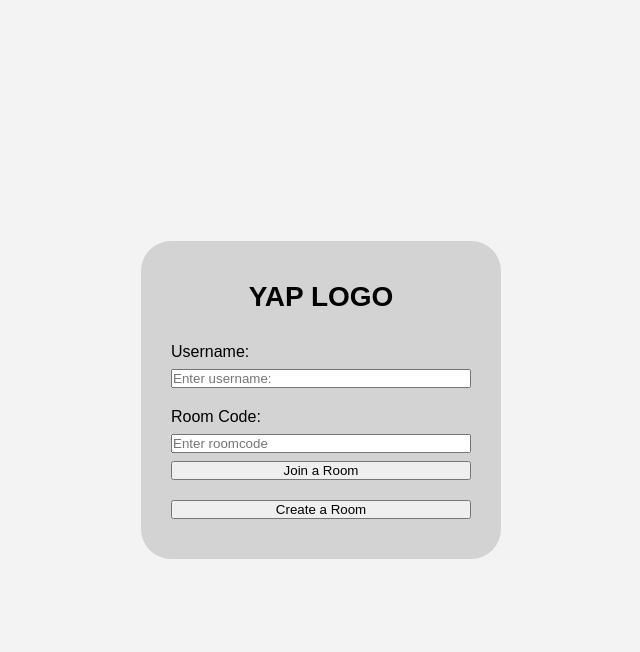
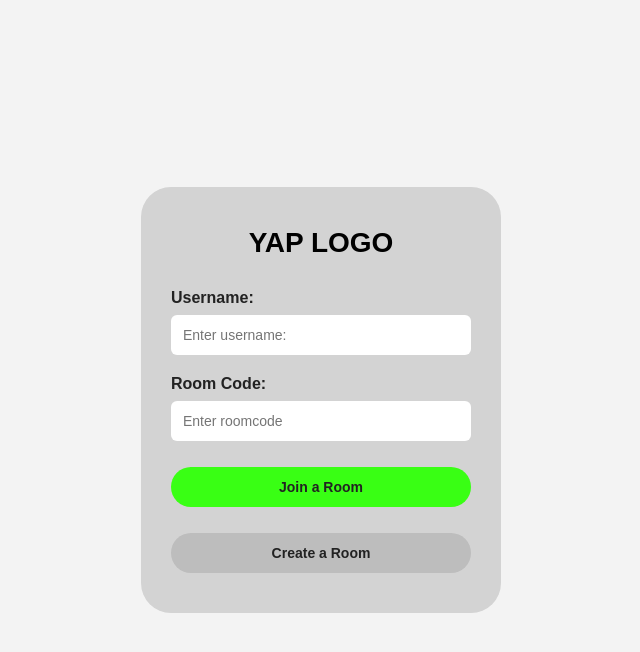
Before and after one commit to NotVeridion/YAP-Real-time-Web-Based-Chat-App, a Flask app: page / in a window 1280 px wide. Shown: the top 652 px of the page, without its empty margins (319-959 px from the left). Run offline with Flask 3, Linux system fonts and the light colour scheme; some libraries are stand-ins or nearby versions.

Commit message:
Updated button styling
Why: The home page was using default features for the buttons, making the UI inconsistent.

How: Added CSS styling for the labels, texts, and buttons using classes. Adding corner curving, padding, and colors.

```diff
--- a/static/css/style.css
+++ b/static/css/style.css
@@ -46,3 +46,49 @@ body {
     font-size: 28px;
     margin-bottom: 10px;
 }
+
+/* the labels */
+.inputLabel {
+    font-size: 16px;
+    font-weight: bold;
+    color: #222;
+}
+
+/* the text inputs in the msg box */
+.inputText {
+    width: 100%;
+    padding: 12px;
+    border: none;
+    border-radius: 6px;
+    background-color: white;
+    font-size: 14px;
+    outline: none;
+}
+
+/* create button */
+.buttonCreate {
+    width: 100%;
+    padding: 12px;
+    border: none;
+    border-radius: 25px;
+    font-size: 14px;
+    font-weight: bold;
+    cursor: pointer;
+    background-color: #bdbdbd;
+    color: #222;
+    margin-top: 6px;
+}
+
+/* join button */
+.buttonJoin {
+    width: 100%;
+    padding: 12px;
+    border: none;
+    border-radius: 25px;
+    font-size: 14px;
+    font-weight: bold;
+    cursor: pointer;
+    background-color: #39ff14;
+    color: #222;
+    margin-top: 18px;
+}
```
